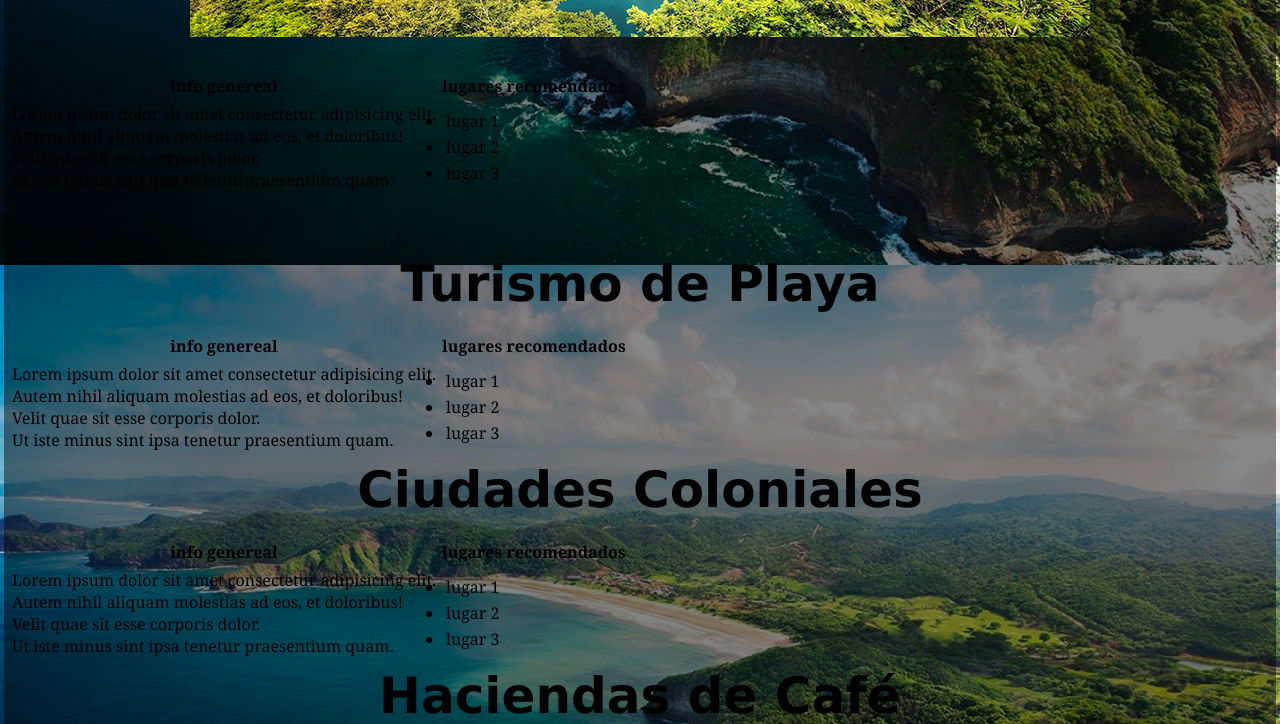
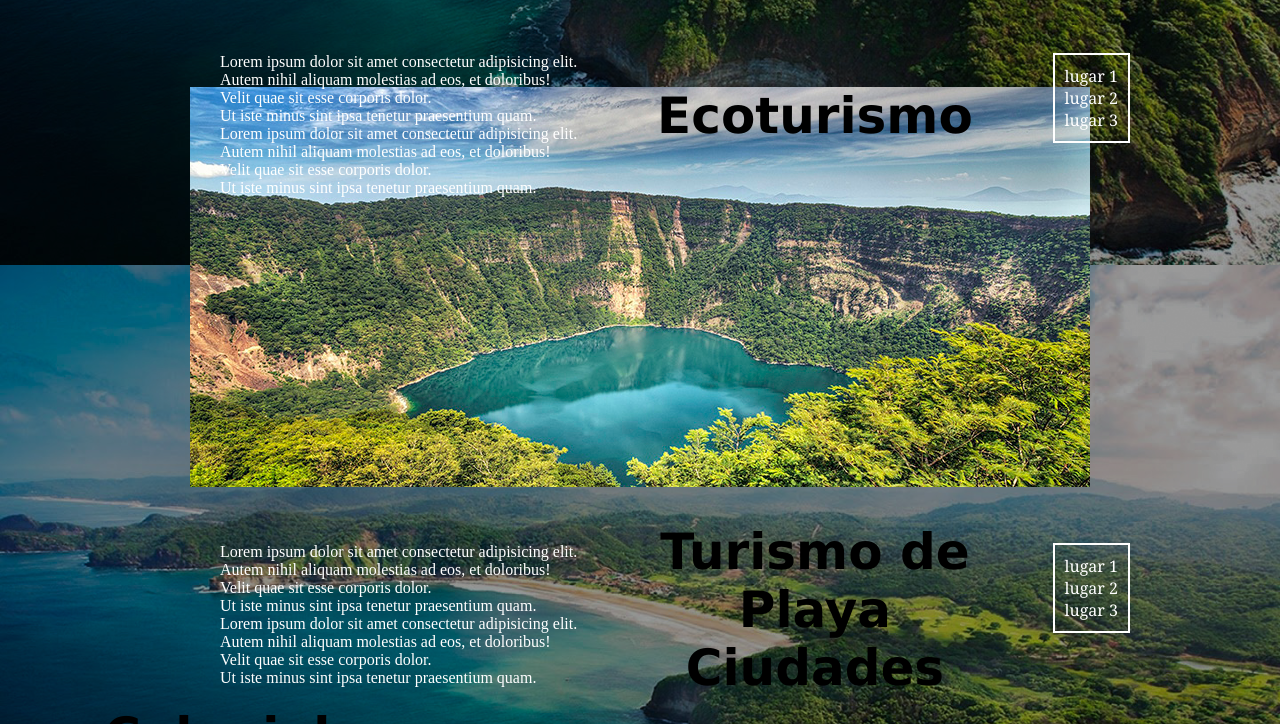
Before and after one commit to wjeon21/turismo-nica, a plain HTML site: page index.html in a window 1280 px wide. Shown: the part 535-1259 px from the top of the page. Drawn offline with Linux system fonts and the light colour scheme.

Commit message:
Agrega nuevos cambios

```diff
--- a/index.html
+++ b/index.html
@@ -29,21 +29,23 @@
             <h1 style="background-image: url('./recursos/imagenes/eco.jpg'); height: 400px;
                         background-repeat: no-repeat;">Ecoturismo</h1>
                         <br><br>
-            <table>
-                <thead>
-                    <tr>
-                        <th>info genereal</th>
-                        <th>lugares recomendados</th>
-                    </tr>
-                </thead>
+
+            <article style="margin: 20px; float: left;">
+                    <p>Lorem ipsum dolor sit amet consectetur adipisicing elit. <br>
+                        Autem nihil aliquam molestias ad eos, et doloribus! <br>
+                       Velit quae sit esse corporis dolor. <br>
+                       Ut iste minus sint ipsa tenetur praesentium quam.</p>
+                       <p>Lorem ipsum dolor sit amet consectetur adipisicing elit. <br>
+                        Autem nihil aliquam molestias ad eos, et doloribus! <br>
+                       Velit quae sit esse corporis dolor. <br>
+                       Ut iste minus sint ipsa tenetur praesentium quam.</p>
+
+            </article>
+            <table style="float: right;">
                 <tbody>
                     <tr>
-                        <td><p>Lorem ipsum dolor sit amet consectetur adipisicing elit. <br>
-                             Autem nihil aliquam molestias ad eos, et doloribus! <br>
-                            Velit quae sit esse corporis dolor. <br>
-                            Ut iste minus sint ipsa tenetur praesentium quam.</p></td>
                         <td>
-                            <ul>
+                            <ul style="list-style: none; margin: 10px; ">
                                 <li>lugar 1</li>
                                 <li>lugar 2</li>
                                 <li>lugar 3</li>
@@ -53,14 +55,44 @@
                     </tr>
                 </tbody>
             </table>
-            <br>
-            <br>
-            <br>
+        </section>
+        <br><br><br>
 
+        <section id="ecoturismo">
+            <h1 style="background-image: url('./recursos/imagenes/eco.jpg'); height: 400px;
+                        background-repeat: no-repeat;">Ecoturismo</h1>
+                        <br><br>
+
+            <article style="margin: 20px; float: left;">
+                    <p>Lorem ipsum dolor sit amet consectetur adipisicing elit. <br>
+                        Autem nihil aliquam molestias ad eos, et doloribus! <br>
+                       Velit quae sit esse corporis dolor. <br>
+                       Ut iste minus sint ipsa tenetur praesentium quam.</p>
+                       <p>Lorem ipsum dolor sit amet consectetur adipisicing elit. <br>
+                        Autem nihil aliquam molestias ad eos, et doloribus! <br>
+                       Velit quae sit esse corporis dolor. <br>
+                       Ut iste minus sint ipsa tenetur praesentium quam.</p>
+
+            </article>
+            <table>
+                <tbody>
+                    <tr>
+                        <td>
+                            <ul style="list-style: none; margin: 10px; ">
+                                <li>lugar 1</li>
+                                <li>lugar 2</li>
+                                <li>lugar 3</li>
+                            </ul>
+                        </td>
+
+                    </tr>
+                </tbody>
+            </table>
         </section>
+
         <section id="playa">
             <h1>Turismo de Playa</h1>
-            <img src="" alt="">
+
             <table>
                 <thead>
                     <tr>
--- a/recursos/css/misEstilos.css
+++ b/recursos/css/misEstilos.css
@@ -1,6 +1,6 @@
 * {
     margin: 0;
-    padding: 2px;
+    padding: 0px;
     -webkit-box-sizing: border-box;
     -moz-box-sizing: border-box;
     box-sizing: content-box;
@@ -14,16 +14,18 @@ body {
 header {
     text-align: center;
     font-family: Arial, Helvetica, sans-serif;
-    background-color: cadetblue;
+    background-color: rgb(83, 139, 141);
     margin-bottom: 30px;
+    color: rgb(255, 255, 255);
 }
 main {
-    background-color: rgba(0, 0, 0, 0.466);
+    background-color: rgba(0, 0, 0, 0.397);
 }
 nav {
     text-align: center;
-    background-color: rgba(81, 211, 216, 0.61);
+    background-color: rgba(73, 178, 182, 0.61);
     margin-bottom: 40px;
+
 }
 nav ul {
     list-style: none;
@@ -41,18 +43,27 @@ nav li {
 }
 nav li a {
     text-decoration: none;
-    color: black;
+    color: rgb(255, 255, 255);
     font-family: Arial, Helvetica, sans-serif;
     font-size: large;
 }
 nav li a:hover {
-    background-color: cadetblue;
+    background-color: rgb(56, 132, 134);
     margin: 1px;
     padding: 10px;
 
 }
+article p {
+    color: white;
+    margin-left: 200px;
+}
 table {
     font-family: Georgia, 'Times New Roman', Times, serif;
     border-collapse: collapse;
-
+    border: 2px solid rgb(255, 255, 255);
+    margin: 20px;
+    color: white;
+    margin-right: 150px;
+    float: right;
+    justify-content: center;
 }
```
